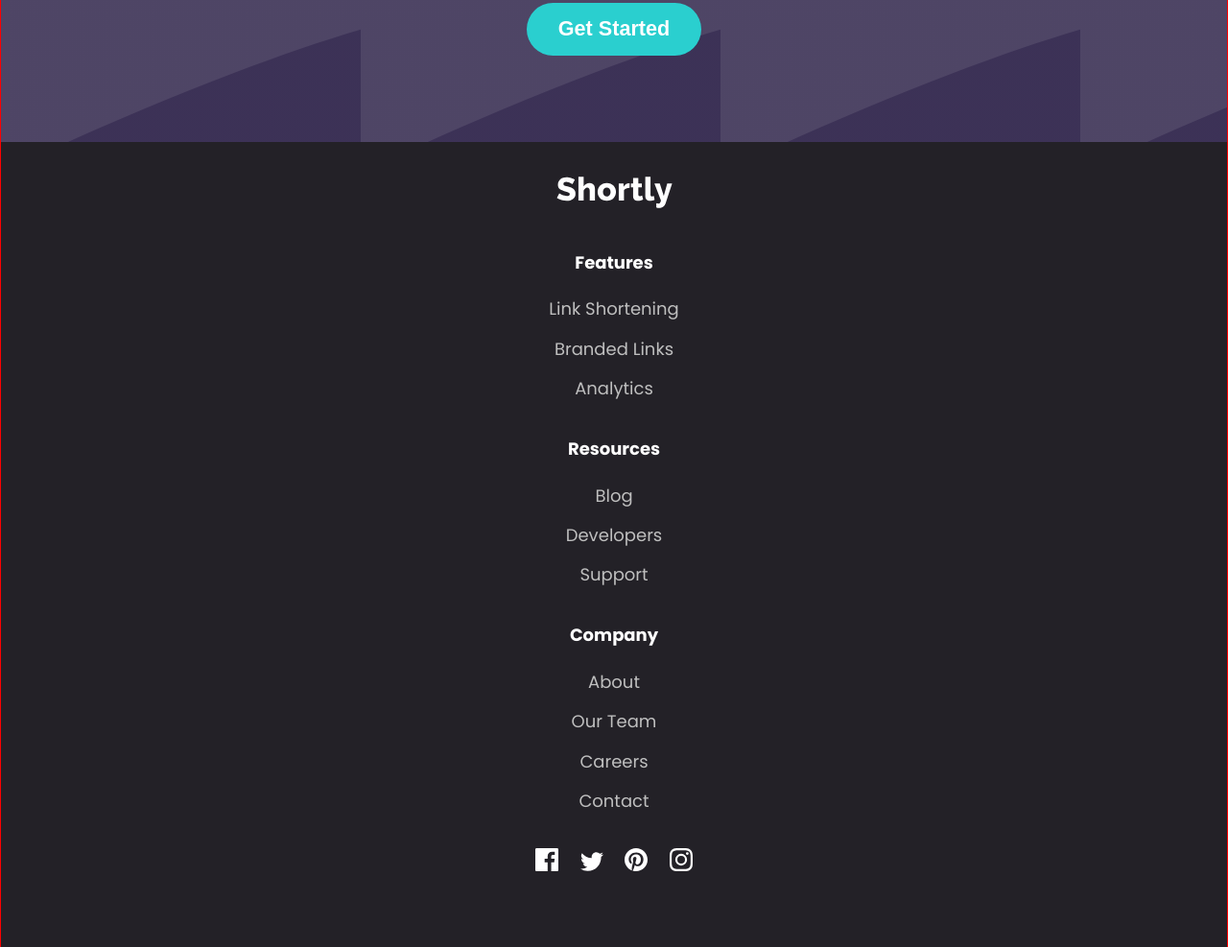
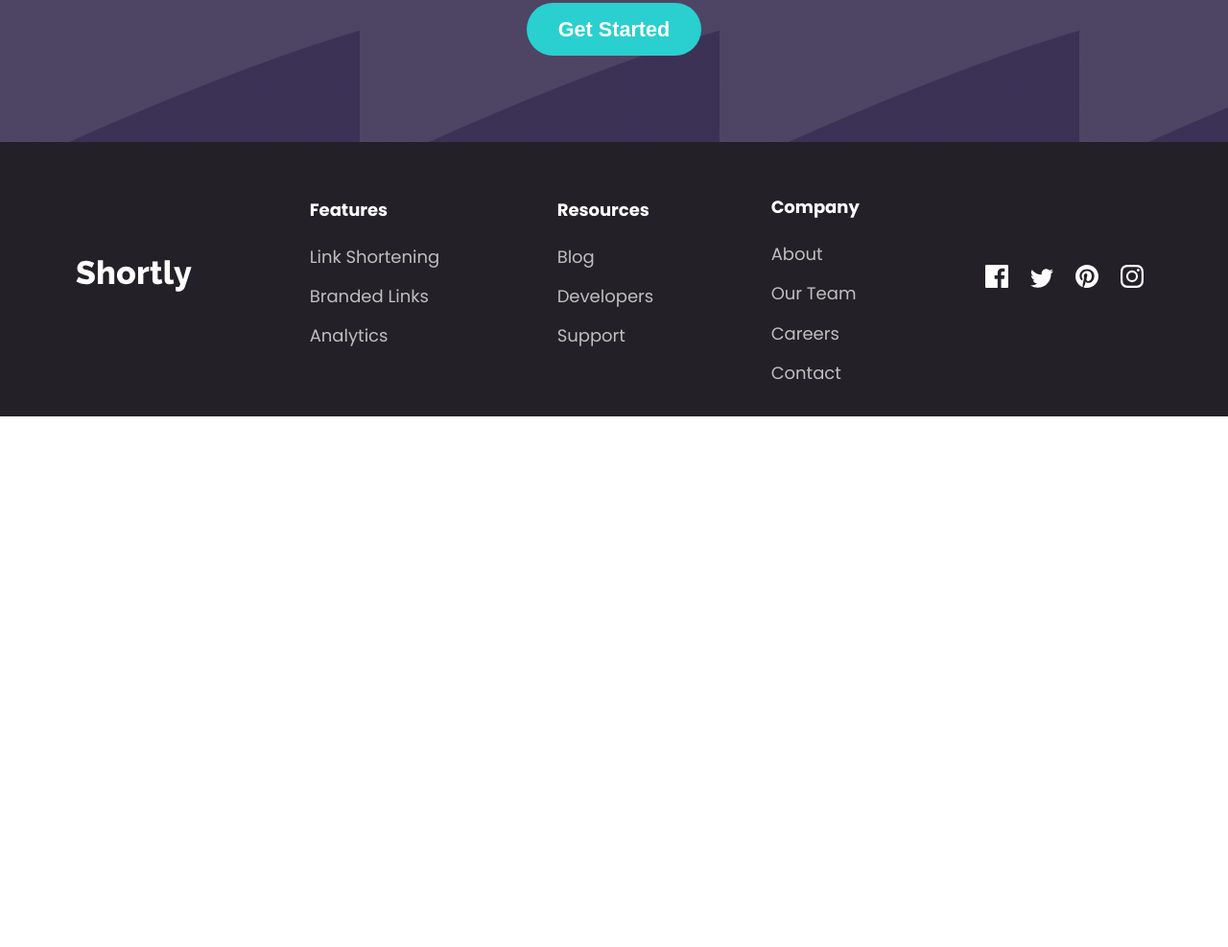
Before and after one commit to otienotimothy/url-shortener, a plain HTML site: page index.html in a window 1280 px wide. Shown: the part 3075-4062 px from the top of the page at 96% size. After the commit the page ends 3509 px from the top, so only its background shows below. Drawn offline with Linux system fonts and the light colour scheme.

Commit message:
Add styling to change the display of the page footer

```diff
--- a/style.css
+++ b/style.css
@@ -449,11 +449,23 @@ footer > .socials > a {
 
 @media (min-width: 760px){
 
-	.container {
-		border: 1px solid red;
-	}
-
 	.hero-section > img {
 		width: 120%;
 	}
+
+	footer {
+		display: flex;
+		align-items: center;
+		justify-content: space-around;
+		text-align: start;
+		padding: 1rem;
+	}
+
+	footer > div {
+		margin-bottom: 0;
+	}
+
+	footer > .company {
+		padding-top: 2rem;
+	}
 }
```
